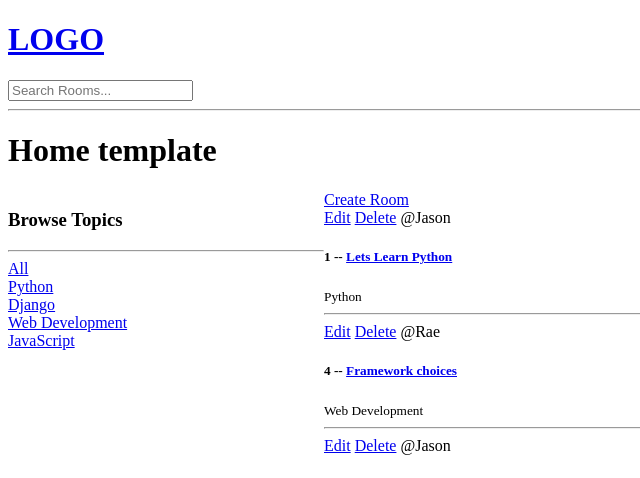
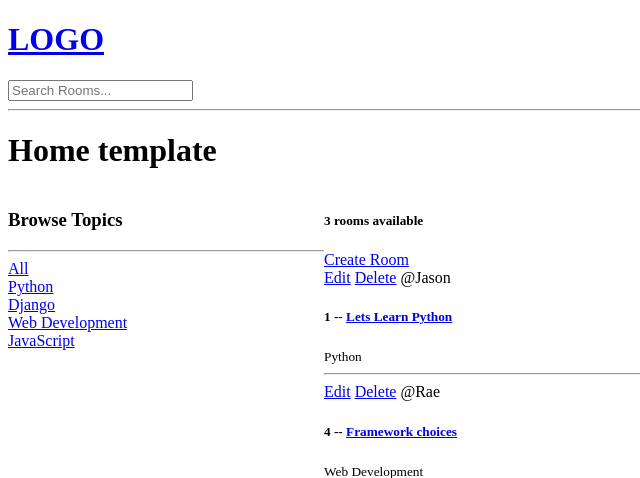
Before and after one commit to arkygeek/studybuddy2, a Django app: page / in a window 1280 px wide. Shown: the top 478 px of the page, without its empty margins (0-640 px from the left). Run offline with Django 3.2, Linux system fonts and the light colour scheme; data comes from the database, SQL or seed files in the repository.

Commit message:
at  2:22:22 in video room count added

```diff
--- a/studybud/base/templates/base/home.html
+++ b/studybud/base/templates/base/home.html
@@ -27,6 +27,7 @@
         {% endfor %}
     </div>
     <div>
+        <h5>{{room_count}} rooms available</h5>
         <a href="{% url 'create-room' %}">Create Room</a>
         <div>
             {% for room in rooms %}
--- a/studybud/base/views.py
+++ b/studybud/base/views.py
@@ -1,10 +1,9 @@
 from pydoc import describe
 from django.shortcuts import render, redirect
-from django.db.models import Q
 # from django.http import HttpResponse
 # from django.contrib import messages
 # from django.contrib.auth.decorators import login_required
-# from django.db.models import Q
+from django.db.models import Q
 # from django.contrib.auth import authenticate, login, logout
 from .models import Room, Topic, Message, User
 from .forms import RoomForm#, UserForm, MyUserCreationForm
@@ -45,7 +44,10 @@ def home(request):
       Q(description__icontains=q)
     )
     topics = Topic.objects.all()
-    context = {'rooms': rooms, 'topics': topics} # this is the dictionary we pass to the function
+    room_count = rooms.count()
+
+
+    context = {'rooms': rooms, 'topics': topics, 'room_count': room_count} # this is the dictionary we pass to the function
     return render(request, 'base/home.html', context)
 
 
```
